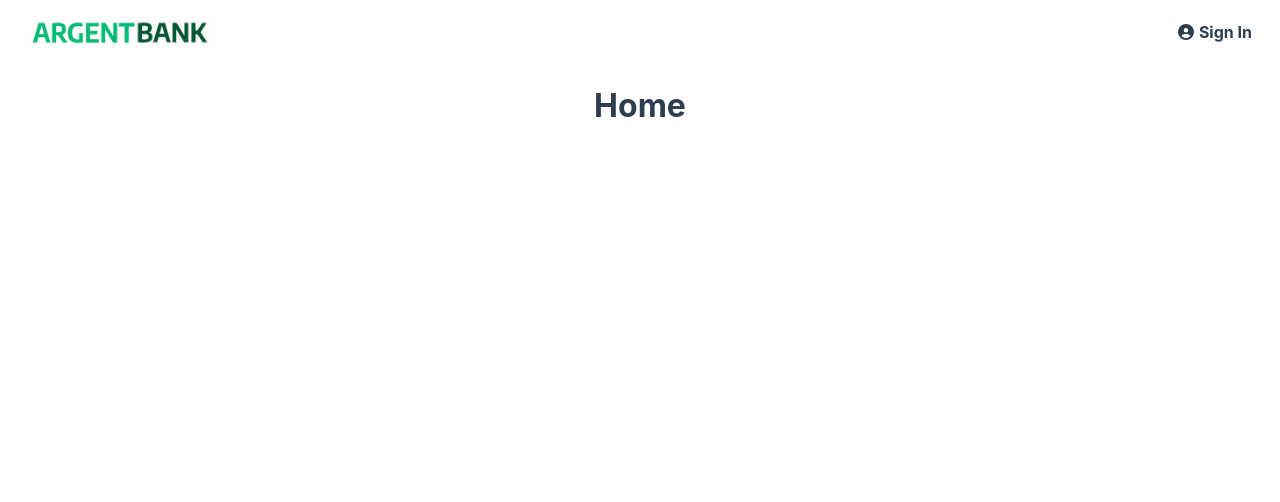
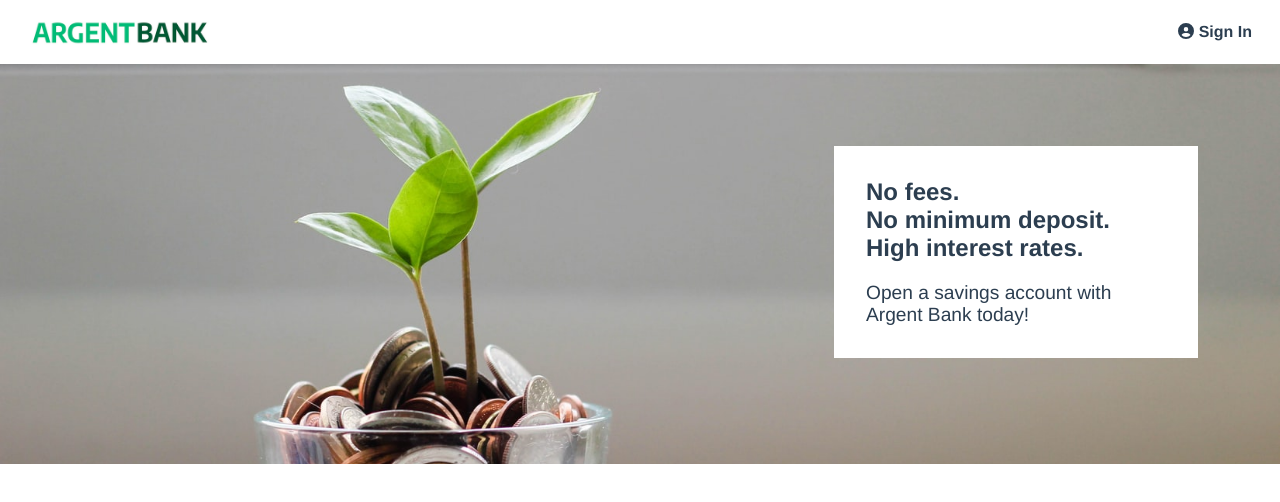
Before and after one commit to pguyon/Guyon_Philippe_projet13, a React (Create React App) app: page / in a window 1280 px wide. Shown: the top 502 px of the page. Built offline with nearby package versions, Linux system fonts and the light colour scheme.

Commit message:
create and add Hero.js

```diff
--- a/src/App.css
+++ b/src/App.css
@@ -1,5 +1,4 @@
 html {
-  font-family: Avenir, Helvetica, Arial, sans-serif;
   -webkit-font-smoothing: antialiased;
   -moz-osx-font-smoothing: grayscale;
   text-align: center;
@@ -11,4 +10,5 @@ body {
   display: flex;
   flex-direction: column;
   min-height: 100vh;
+  font-family: Helvetica;
 }
--- a/src/App.js
+++ b/src/App.js
@@ -2,6 +2,7 @@ import "./App.css";
 import { BrowserRouter as Router, Routes, Route, Link } from "react-router-dom";
 import Header from "./components/Header/Header";
 import Home from "./pages/Home/Home";
+import Login from "./pages/Login/Login";
 
 function App() {
   return (
@@ -10,6 +11,7 @@ function App() {
         <Header />
         <Routes>
           <Route exact path="/" element={<Home />} />
+          <Route exact path="/login" element={<Login />} />
         </Routes>
       </Router>
     </>
--- a/src/components/Header/Header.js
+++ b/src/components/Header/Header.js
@@ -16,7 +16,7 @@ const Header = () => {
         />
         <h1 className={classes["sr-only"]}>Argent Bank</h1>
       </Link>
-      <Link className={classes["main-nav-item"]}>
+      <Link to="/login" className={classes["main-nav-item"]}>
         <FontAwesomeIcon icon={faCircleUser} />
         <span>Sign In</span>
       </Link>
--- /dev/null
+++ b/src/components/Hero/Hero.js
@@ -0,0 +1,20 @@
+import React from "react";
+import classes from "./Hero.module.css";
+
+const Hero = () => {
+  return (
+    <div className={classes.hero}>
+      <section className={classes["hero-content"]}>
+        <h2 className={classes["sr-only"]}>Promoted Content</h2>
+        <p className={classes.subtitle}>No fees.</p>
+        <p className={classes.subtitle}>No minimum deposit.</p>
+        <p className={classes.subtitle}>High interest rates.</p>
+        <p className={classes.text}>
+          Open a savings account with Argent Bank today!
+        </p>
+      </section>
+    </div>
+  );
+};
+
+export default Hero;
--- /dev/null
+++ b/src/components/Hero/Hero.module.css
@@ -0,0 +1,66 @@
+.sr-only {
+  border: 0 !important;
+  clip: rect(1px, 1px, 1px, 1px) !important; /* 1 */
+  -webkit-clip-path: inset(50%) !important;
+  clip-path: inset(50%) !important; /* 2 */
+  height: 1px !important;
+  margin: -1px !important;
+  overflow: hidden !important;
+  padding: 0 !important;
+  position: absolute !important;
+  width: 1px !important;
+  white-space: nowrap !important; /* 3 */
+}
+
+.hero {
+  background-image: url("../../assets/bank-tree.jpeg");
+  background-position: 0 -50px;
+  background-size: cover;
+  background-repeat: no-repeat;
+  height: 300px;
+  position: relative;
+}
+
+.hero-content {
+  position: relative;
+  top: 2rem;
+  width: 200px;
+  background: white;
+  padding: 2rem;
+  text-align: left;
+  margin: 0 auto;
+}
+
+.hero-content .subtitle {
+  font-weight: bold;
+  font-size: 1rem;
+  margin: 0;
+}
+
+.hero-content .text {
+  margin-bottom: 0;
+  font-size: 0.9rem;
+}
+
+@media (min-width: 920px) {
+  .hero {
+    height: 400px;
+    background-position: 0% 33%;
+  }
+
+  .hero-content {
+    position: absolute;
+    top: 50px;
+    right: 50px;
+    width: 300px;
+    margin: 2rem;
+  }
+
+  .hero-content .subtitle {
+    font-size: 1.5rem;
+  }
+
+  .hero-content .text {
+    font-size: 1.2rem;
+  }
+}
--- a/src/pages/Home/Home.js
+++ b/src/pages/Home/Home.js
@@ -1,10 +1,11 @@
 import React from "react";
-import classes from "./Home.module.css";
+import Hero from "../../components/Hero/Hero";
+// import classes from "./Home.module.css";
 
 const Home = () => {
   return (
     <div>
-      <h1>Home</h1>
+      <Hero />
     </div>
   );
 };
--- a/src/pages/Login/Login.js
+++ b/src/pages/Login/Login.js
@@ -2,7 +2,11 @@ import React from "react";
 import classes from "./Login.module.css";
 
 const Login = () => {
-  return <div></div>;
+  return (
+    <div>
+      <h1>Login</h1>
+    </div>
+  );
 };
 
 export default Login;
```
